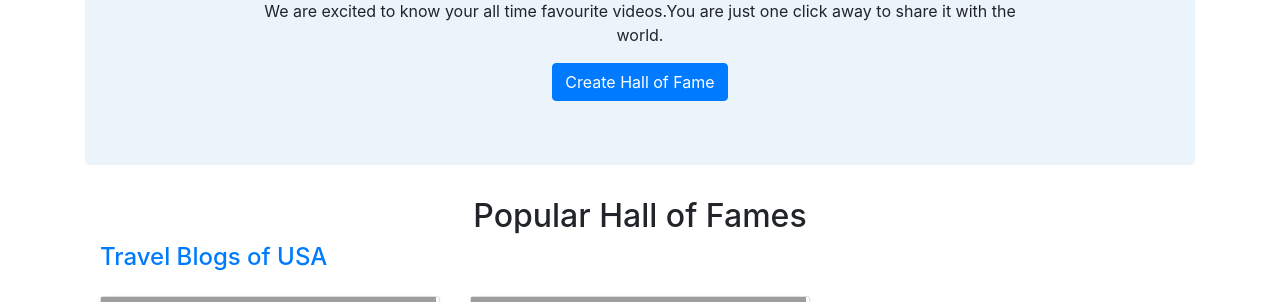
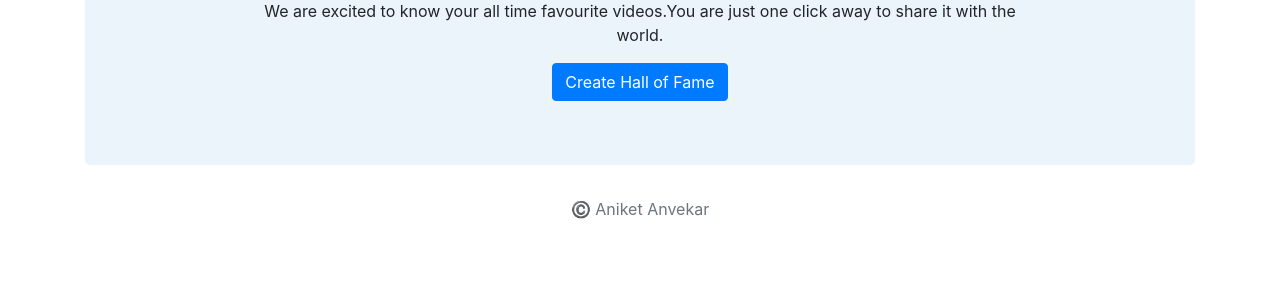
Before and after one commit to aniketAnvekar/Hall-of-Fame, a Django app: page / in a window 1280 px wide. Shown: the part 192-494 px from the top of the page. After the commit the page ends 411 px from the top, so only its background shows below. Run offline with Django 3.2, Linux system fonts and the light colour scheme; data comes from the database, SQL or seed files in the repository; both versions use the stored data as it was before the commit; some libraries are stand-ins or nearby versions; grey boxes are pictures that could not be loaded.

```diff
--- a/halls/templates/home.html
+++ b/halls/templates/home.html
@@ -12,7 +12,7 @@
           {% endif %}
     </div>
     </section>
-<div class="container">
+<!-- <div class="container">
   <h2 class="text-center">Popular Hall of Fames</h2>
   {% for hall in popular_halls %}
   <h4><a href="{% url 'detail_hall' hall.id %}">{{ hall.title }}</a></h4>
@@ -25,5 +25,5 @@
   {% endfor %}
   </div>
   {% endfor %}
-</div>
+</div> -->
 {% endblock %}
--- a/halls/views.py
+++ b/halls/views.py
@@ -19,10 +19,10 @@ YOUTUBE_API_KEY = 'AIzaSyBGFHpvnRvKmFwZbQWW80elw5pUyZzy3_g'
 
 # Create your views here.
 def home(request):
-    recent_halls = Hall.objects.all().order_by('-id')[:3]
-    popular_halls = [Hall.objects.get(pk=2)]
-    return render(request,'home.html',{'recent_halls':recent_halls,'popular_halls':popular_halls})
-
+    # recent_halls = Hall.objects.all().order_by('-id')[:3]
+    # popular_halls = [Hall.objects.get(pk=2)]
+    return render(request,'home.html')
+#{'recent_halls':recent_halls,'popular_halls':popular_halls}
 @login_required
 def dashboard(request):
     halls = Hall.objects.filter(user=request.user)
```
Also changed, not shown: db.sqlite3 (deleted).
